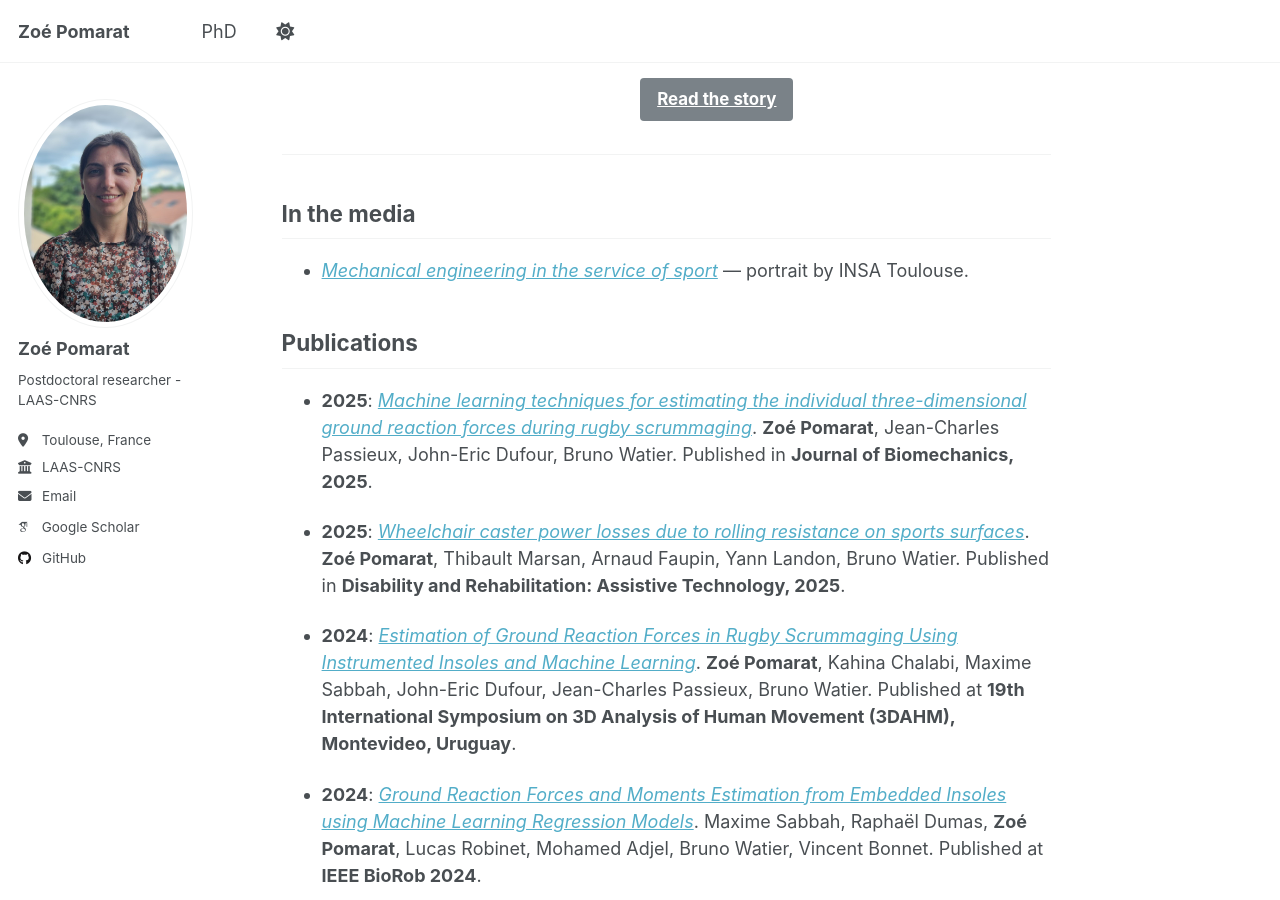
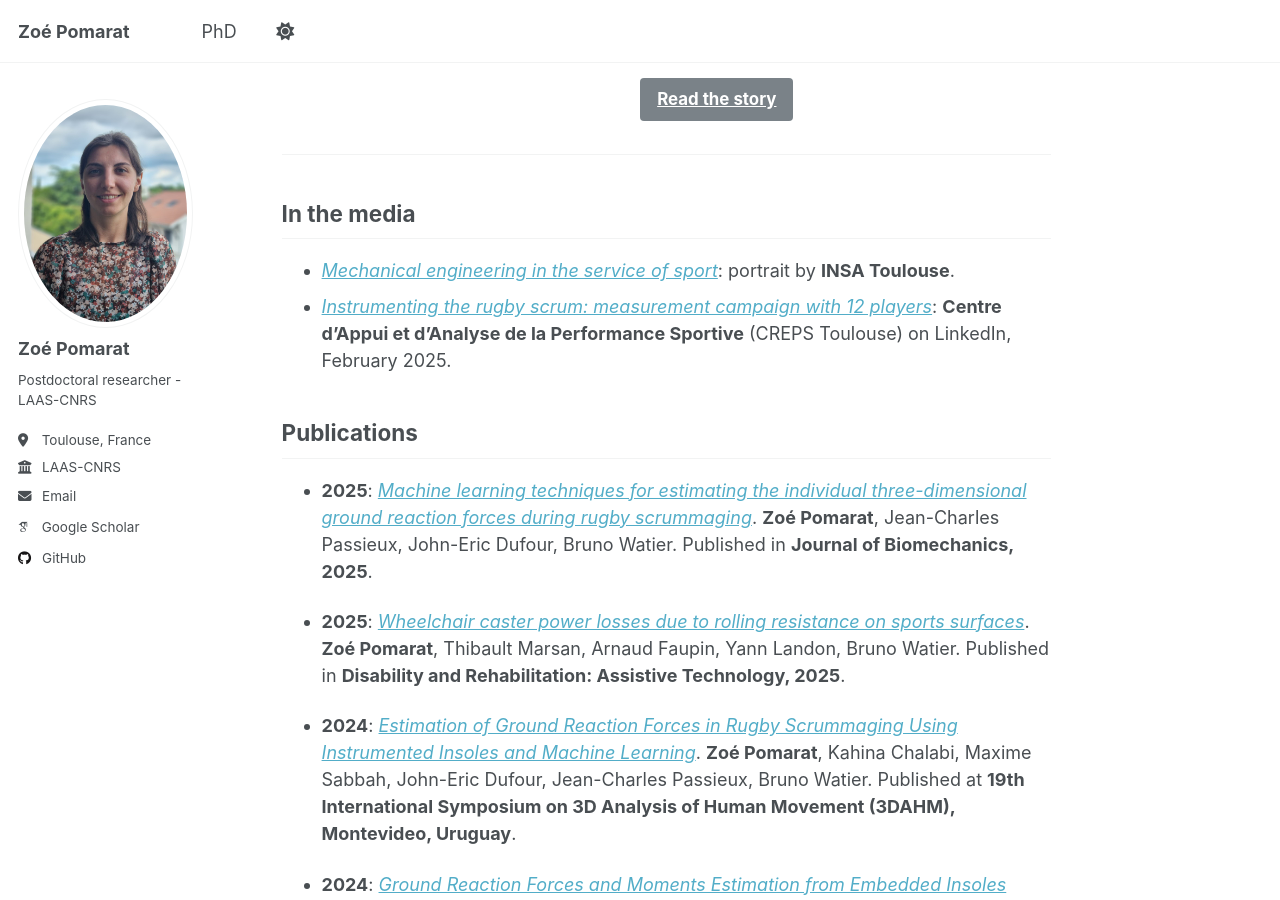
Before and after one commit to zpomarat/zpomarat.github.io, a Jekyll site: the page built from _pages/about.md, in a window 1280 px wide and 900 px high, scrolled down 756 px. Built offline with Jekyll 4.4.1, drawn with Linux system fonts in a browser that asks for light colours; some web fonts are replaced.

Commit message:
linkedin posts

```diff
--- a/_pages/about.md
+++ b/_pages/about.md
@@ -32,7 +32,8 @@ I graduated from [INSA Toulouse](https://www.insa-toulouse.fr/en/), where I spec
 
 ## In the media
 
-- *[Mechanical engineering in the service of sport](https://www.insa-toulouse.fr/zoe_pomarat/)* — portrait by INSA Toulouse.
+- *[Mechanical engineering in the service of sport](https://www.insa-toulouse.fr/zoe_pomarat/)*: portrait by **INSA Toulouse**.
+- *[Instrumenting the rugby scrum: measurement campaign with 12 players](https://www.linkedin.com/feed/update/urn:li:activity:7300857508007469056/)*: **Centre d'Appui et d'Analyse de la Performance Sportive** (CREPS Toulouse) on LinkedIn, February 2025.
 
 <!-- Add your LinkedIn posts and other press coverage below, following the same pattern:
 - *[Title of the article](URL)* — one short line of context. **Outlet name**, Month Year.
```
Also changed, not shown: 2 other files.
